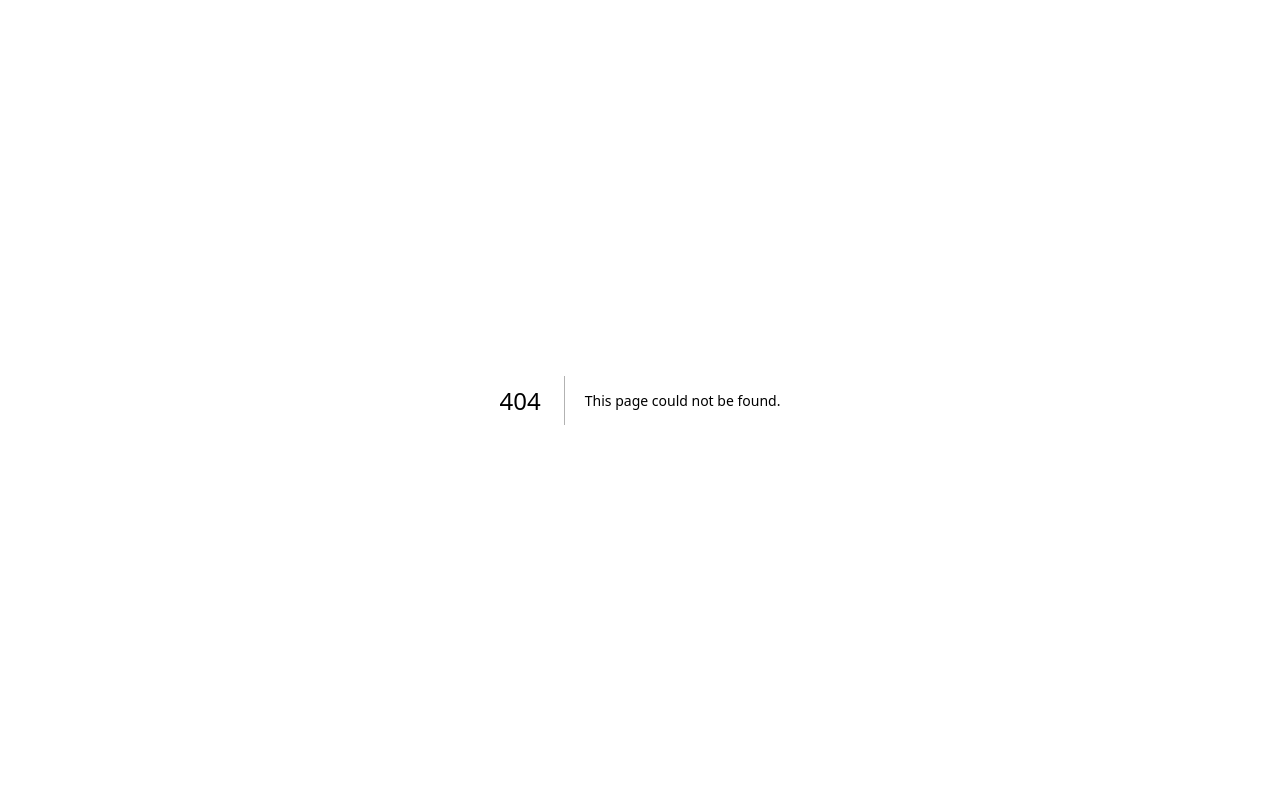
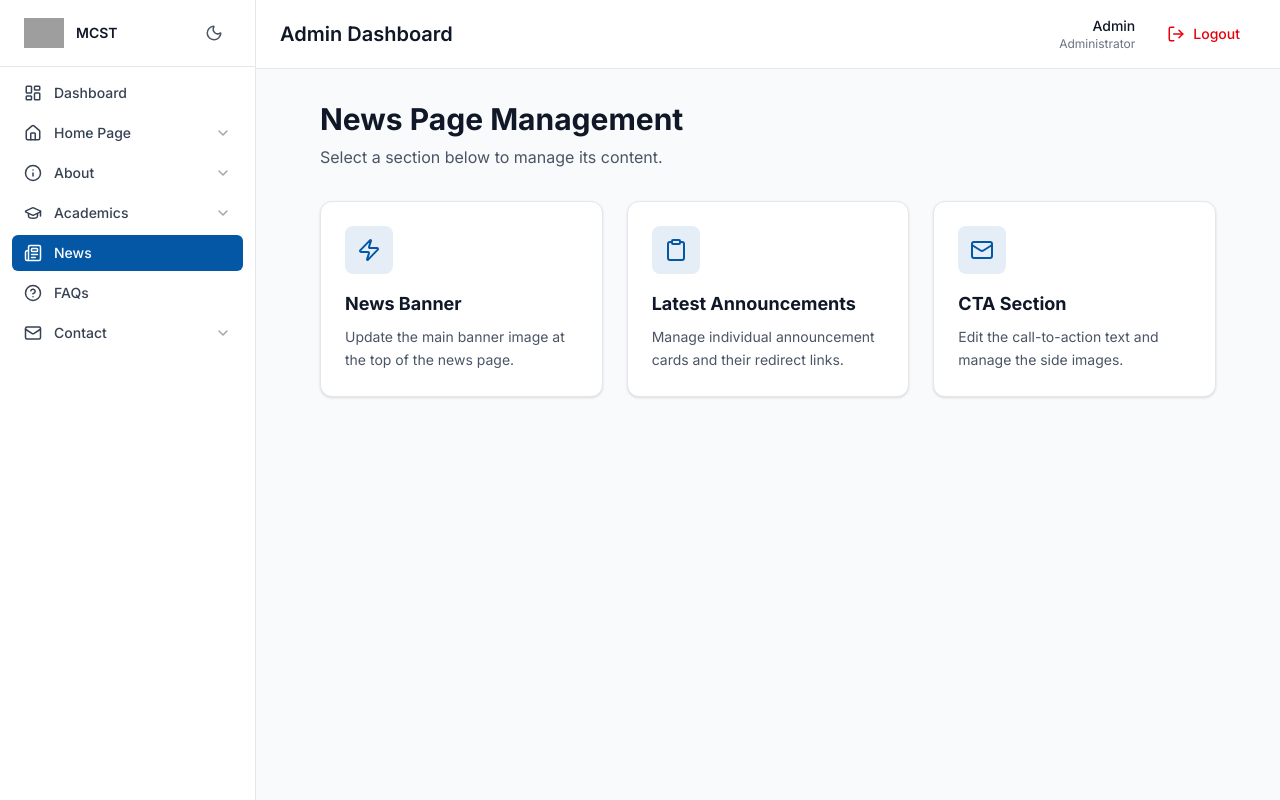
Before and after one commit to Ryderhxrzy/Mandaluyong-College, a Next.js app: page /admin/pages/news in a window 1280 px wide. Before the commit this address had no page. Built offline with nearby package versions, Linux system fonts and the light colour scheme; grey boxes are pictures that could not be loaded.

Commit message:
create news page

```diff
--- /dev/null
+++ b/app/admin/(protected)/pages/news/page.tsx
@@ -0,0 +1,52 @@
+import Link from 'next/link'
+import { Newspaper, Zap, Clipboard, Mail } from 'lucide-react'
+
+export default function NewsPage() {
+  const sections = [
+    {
+      title: 'News Banner',
+      description: 'Update the main banner image at the top of the news page.',
+      href: '/admin/pages/news/banner',
+      icon: Zap,
+    },
+    {
+      title: 'Latest Announcements',
+      description: 'Manage individual announcement cards and their redirect links.',
+      href: '/admin/pages/news/announcements',
+      icon: Clipboard,
+    },
+    {
+       title: 'CTA Section',
+       description: 'Edit the call-to-action text and manage the side images.',
+       href: '/admin/pages/news/cta',
+       icon: Mail,
+    }
+  ]
+
+  return (
+    <div className="min-h-screen bg-gray-50 dark:bg-gray-900 p-8">
+      <div className="max-w-4xl mx-auto space-y-8">
+        <div>
+          <h1 className="text-3xl font-bold text-gray-900 dark:text-white mb-2 font-outfit">News Page Management</h1>
+          <p className="text-gray-600 dark:text-gray-400">Select a section below to manage its content.</p>
+        </div>
+
+        <div className="grid grid-cols-1 md:grid-cols-2 lg:grid-cols-3 gap-6">
+          {sections.map((section) => (
+            <Link
+              key={section.href}
+              href={section.href}
+              className="group p-6 bg-white dark:bg-gray-800 rounded-xl shadow-sm border border-gray-200 dark:border-gray-700 hover:border-primary/50 transition-all hover:shadow-md cursor-pointer block"
+            >
+              <div className="w-12 h-12 bg-primary/10 rounded-lg flex items-center justify-center text-primary group-hover:bg-primary group-hover:text-white transition-colors mb-4">
+                <section.icon size={24} />
+              </div>
+              <h3 className="text-lg font-bold text-gray-900 dark:text-white mb-2 font-outfit">{section.title}</h3>
+              <p className="text-sm text-gray-600 dark:text-gray-400 leading-relaxed">{section.description}</p>
+            </Link>
+          ))}
+        </div>
+      </div>
+    </div>
+  )
+}
```
